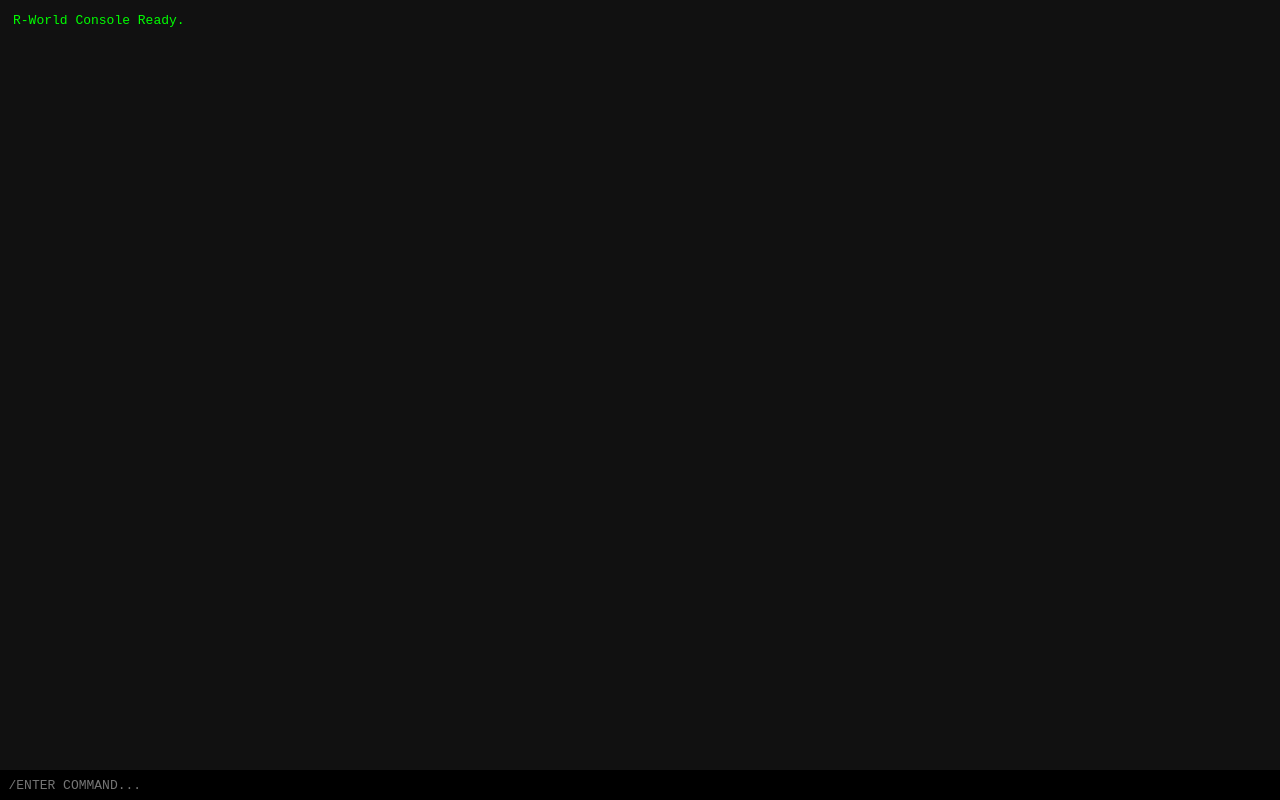
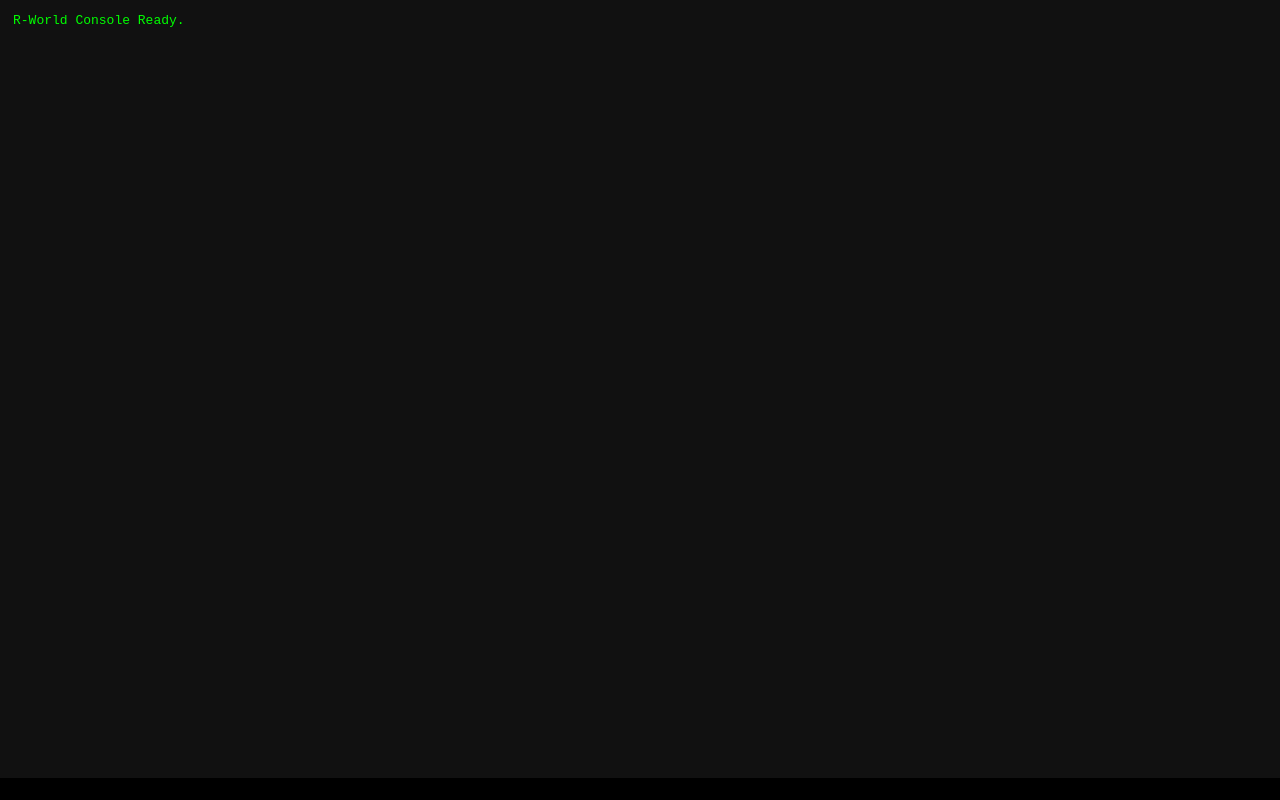
Before and after one commit to OSM-Tony/R-World-Core, a plain HTML site: page index.html in a window 1280 px wide. Drawn offline with nearby package versions, Linux system fonts and the light colour scheme.

Commit message:
Update index.html

```diff
--- a/index.html
+++ b/index.html
@@ -32,7 +32,7 @@
       color: #0f0;
       border: none;
       font-family: monospace;
-      font-size: 1em;
+      font-size: 0.5em;
     }
     #commandInput:focus {
       outline: none;
@@ -42,7 +42,7 @@
 <body>
   <div id="consoleOutput">R-World Console Ready.</div>
   <div id="commandBar">
-    <input type="text" id="commandInput" placeholder="/ENTER COMMAND..." autofocus autocomplete="off" />
+    <input type="text" id="commandInput" placeholder="" autofocus autocomplete="off" />
   </div>
 
   <script>
```
